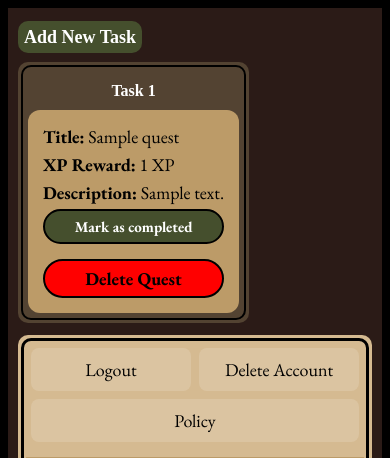
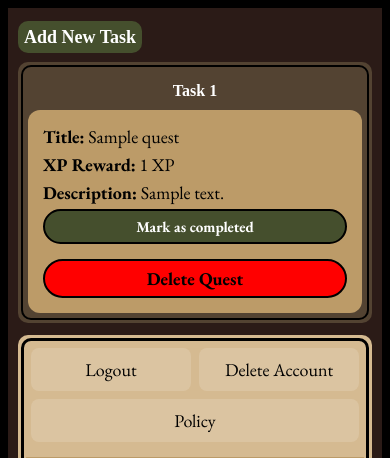
Before and after one commit to Jack1811/MastersProject, a PHP site: page /dashboard.php in a window 390 px wide. Shown: the top 458 px of the page. Run offline with PHP 8.4, Linux system fonts and the light colour scheme; the visitor is signed in with stand-in values (Sample User, id 1); data comes from the database, SQL or seed files in the repository; tables that the repository leaves empty hold one stand-in row (values such as "Sample post"); grey boxes marked "Sample" are stand-in pictures; some web fonts are replaced.

Commit message:
Updated mobile styling

```diff
--- a/css/styles.css
+++ b/css/styles.css
@@ -990,9 +990,10 @@ progress::-moz-progress-bar {
     }
 
     .main-content {
-        margin-top: 0;
+        margin: 0;
         order: 1;
-        gap:12px;
+        gap: 12px;
+        width: 100%;
     }
     .nav-links {
         flex-wrap: wrap;
@@ -1008,6 +1009,7 @@ progress::-moz-progress-bar {
 
     .quests-grid {
         grid-template-columns: 1fr;
+        width: 100%;
     }
 
     .achievements-grid {
```
